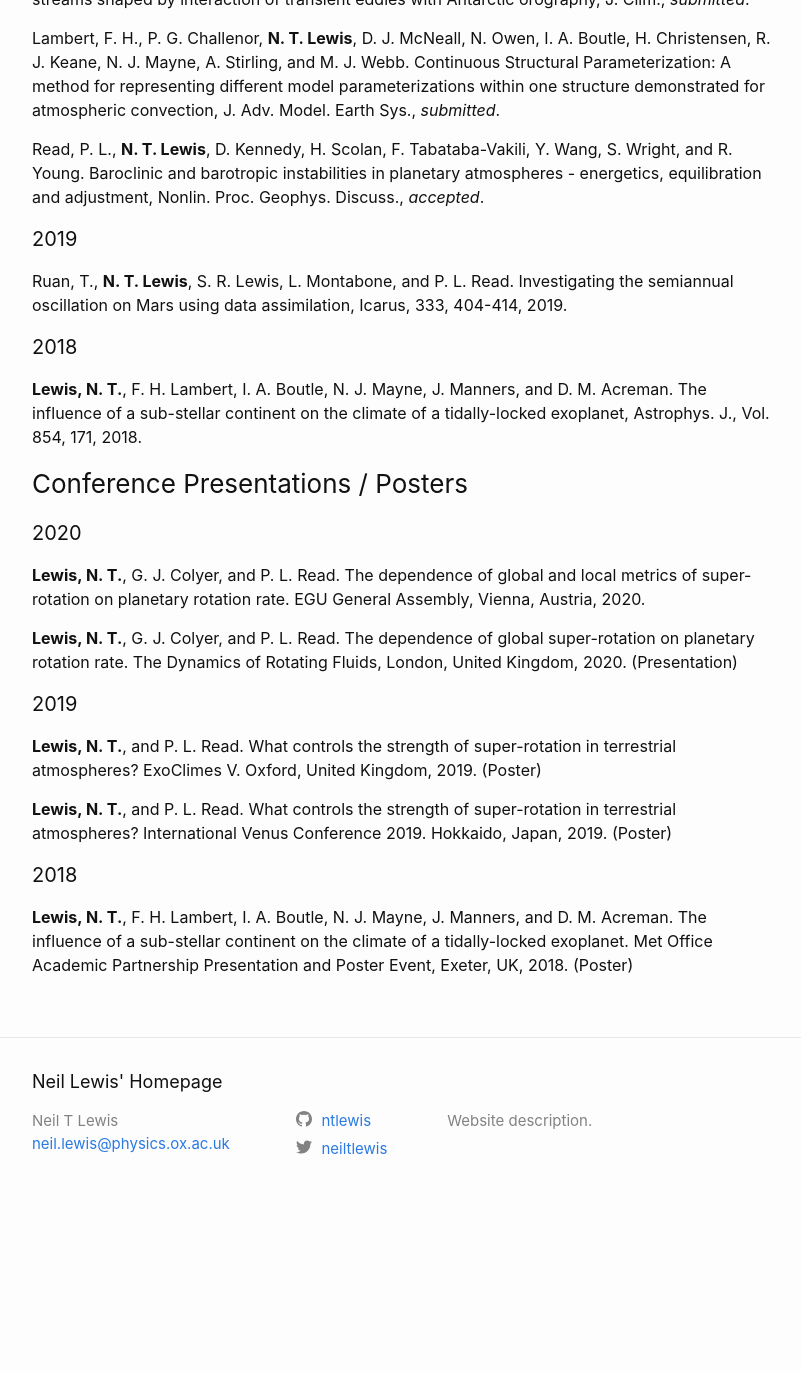
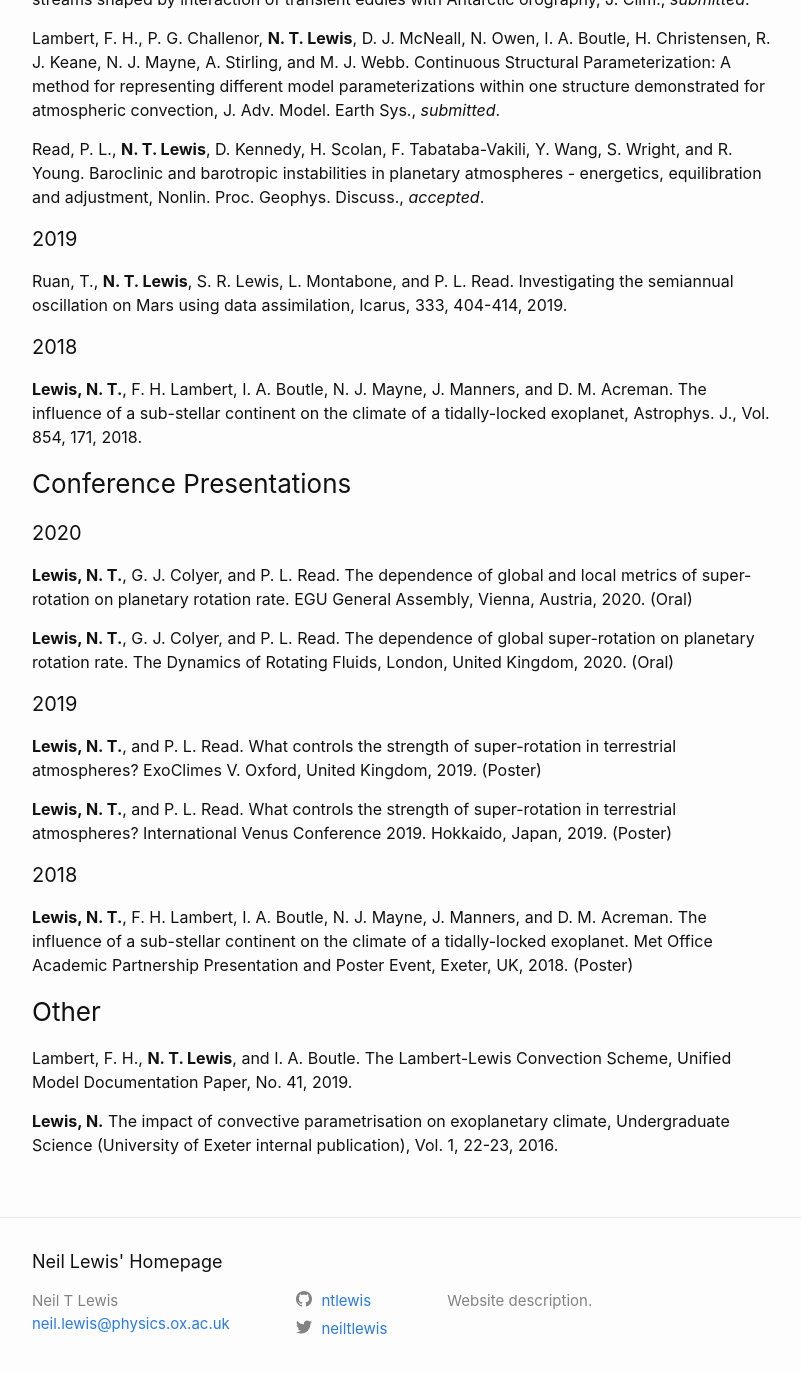
Before and after one commit to ntlewis/ntlewis.github.io, a Jekyll site: the page built from publications.md, in a window 1280 px wide and 1400 px high, scrolled down 528 px. Shown: the top 1373 px of the window, without its empty margins (238-1039 px from the left). Built offline with Jekyll 4.4.1, drawn with Linux system fonts in a browser that asks for light colours; before the commit the page ends 1748 px from its top, so only the background shows below that; some of the changed text lies outside the part shown.

Commit message:
Update publications.md

```diff
--- a/publications.md
+++ b/publications.md
@@ -31,12 +31,13 @@ Ruan, T., **N. T. Lewis**, S. R. Lewis, L. Montabone, and P. L. Read. Investigat
 
 
 
-### Conference Presentations / Posters
+
+### Conference Presentations
 
 #### 2020
-**Lewis, N. T.**, G. J. Colyer, and P. L. Read. The dependence of global and local metrics of super-rotation on planetary rotation rate. EGU General Assembly, Vienna, Austria, 2020.
+**Lewis, N. T.**, G. J. Colyer, and P. L. Read. The dependence of global and local metrics of super-rotation on planetary rotation rate. EGU General Assembly, Vienna, Austria, 2020. (Oral)
 
-**Lewis, N. T.**, G. J. Colyer, and P. L. Read. The dependence of global super-rotation on planetary rotation rate. The Dynamics of Rotating Fluids, London, United Kingdom, 2020. (Presentation)
+**Lewis, N. T.**, G. J. Colyer, and P. L. Read. The dependence of global super-rotation on planetary rotation rate. The Dynamics of Rotating Fluids, London, United Kingdom, 2020. (Oral)
 
 #### 2019
 **Lewis, N. T.**, and P. L. Read. What controls the strength of super-rotation in terrestrial atmospheres? ExoClimes V. Oxford, United Kingdom, 2019. (Poster)
@@ -45,3 +46,11 @@ Ruan, T., **N. T. Lewis**, S. R. Lewis, L. Montabone, and P. L. Read. Investigat
 
 #### 2018
 **Lewis, N. T.**, F. H. Lambert, I. A. Boutle, N. J. Mayne, J. Manners, and D. M. Acreman. The influence of a sub-stellar continent on the climate of a tidally-locked exoplanet. Met Office Academic Partnership Presentation and Poster Event, Exeter, UK, 2018. (Poster)
+
+
+
+
+### Other
+Lambert, F. H., **N. T. Lewis**, and I. A. Boutle. The Lambert-Lewis Convection Scheme, Unified Model Documentation Paper, No. 41, 2019.
+
+**Lewis, N.** The impact of convective parametrisation on exoplanetary climate, Undergraduate Science (University of Exeter internal publication), Vol. 1, 22-23, 2016.
```
Also changed, not shown: other parts of publications.md (+1 -1 lines).
